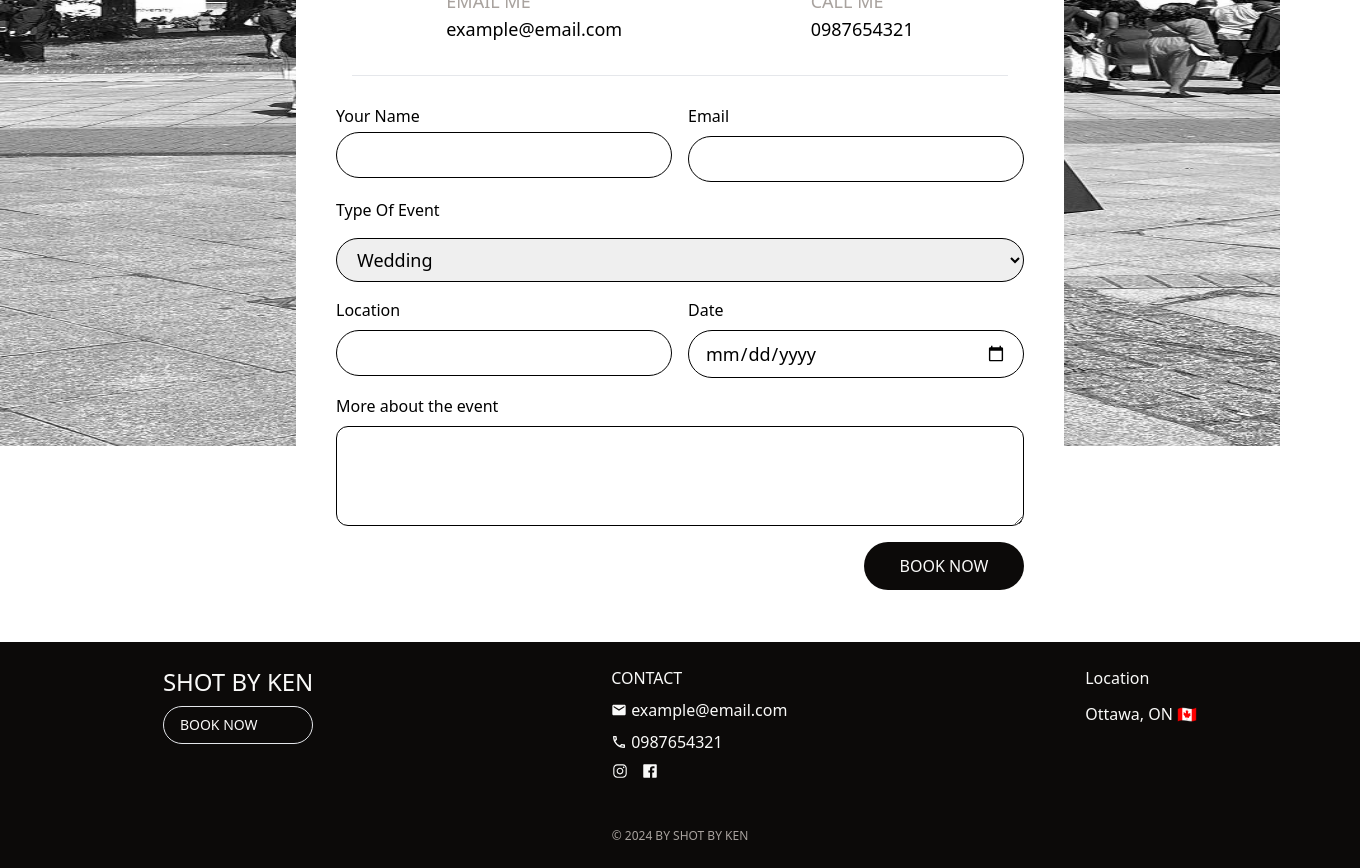
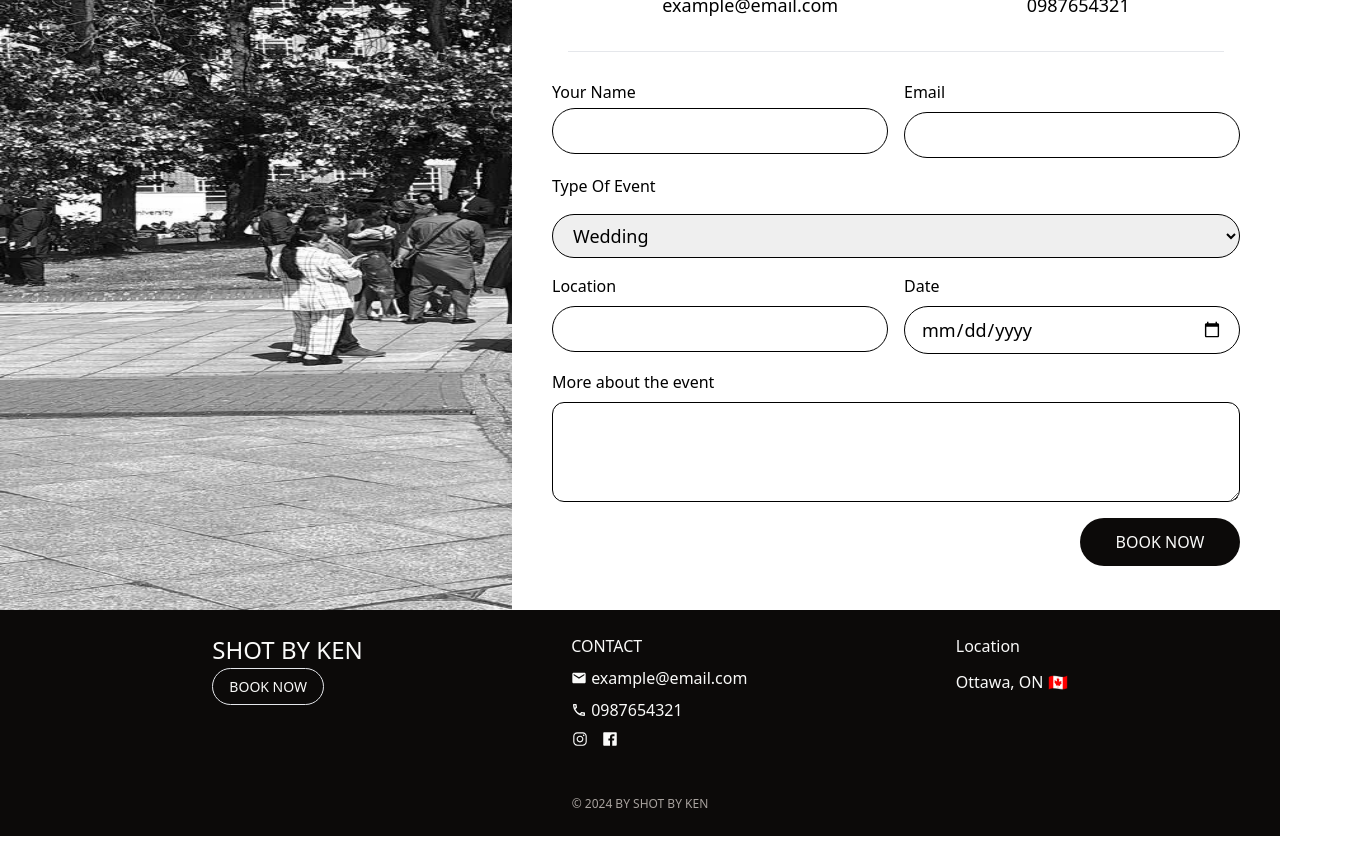
Before and after one commit to Ifefolarin/shot-by-ken, a React (Vite) app: page /contact in a window 1280 px wide. Shown: the part 354-1222 px from the top of the page, 1360 px wide, since content can reach past the window. After the commit the page ends 1190 px from the top, so only its background shows below. Built offline with nearby package versions, Linux system fonts and the light colour scheme.

Commit message:
update All

```diff
--- a/src/features/contact/ContactForm.jsx
+++ b/src/features/contact/ContactForm.jsx
@@ -1,11 +1,14 @@
 import { useState } from "react";
 import Button from "../../ui/Button";
+import ContactDetails from "./ContactDetails";
 
 function ContactForm() {
   const [name, setName] = useState("");
   const [eventType, setEventType] = useState("");
 
   return (
+    <div className="flex flex-col items-center float-right gap-4 px-2 py-2 mt-2 bg-white md:py-8 lg: md:px-10">
+      <ContactDetails />
       <form method="POST">
         <div className="flex flex-col justify-center gap-4 py-3 sm:gap-4">
           <div className="flex flex-col gap-4 sm:flex-row">
@@ -71,6 +74,7 @@ function ContactForm() {
           </div>
         </div>
       </form>
+    </div>
   );
 }
 
--- a/src/pages/Contact.jsx
+++ b/src/pages/Contact.jsx
@@ -1,10 +1,15 @@
-import ContactDetails from "../features/contact/ContactDetails";
 import ContactForm from "../features/contact/ContactForm";
+
+import akere from "../assets/akere.jpeg";
 
 function Contact() {
   return (
-    <div className="flex flex-col items-center gap-4 px-2 py-2 bg-white md:py-10 lg: md:px-10 ">
-      <ContactDetails />
+    <div>
+      <img
+        className="h-[200px] w-[24rem] md:h-[35rem] md:w-full lg:absolute lg:w-full lg:min-h-[70rem] lg:-z-10 grayscale transition-all duration-300"
+        src={akere}
+        alt="image of akere"
+      />
       <ContactForm />
     </div>
   );
--- a/src/pages/Packages.jsx
+++ b/src/pages/Packages.jsx
@@ -2,7 +2,7 @@ import PackageItems from "../features/packages/PackageItems";
 
 function Packages() {
   return (
-    <div className="">
+    <div className="py-4">
       <PackageItems />
     </div>
   );
--- a/src/ui/AppLayout.jsx
+++ b/src/ui/AppLayout.jsx
@@ -1,5 +1,4 @@
 import { Outlet } from "react-router-dom";
-import akere from "../assets/akere.jpeg";
 
 import Header from "./Header";
 import Footer from "./Footer";
@@ -8,16 +7,10 @@ function AppLayout() {
   return (
     <div className="grid h-screen grid-rows-[auto_1fr_auto]  ">
       <Header />
-      <img
-        className="h-[200px] w-[24rem] md:h-[35rem] md:w-full lg:absolute lg:w-full lg:h-dvh lg:-z-10 grayscale transition-all duration-300"
-        src={akere}
-        alt="image of akere"
-      />
-      <div className="flex flex-col">
-        <main className="mx-auto max-w-[120rem] px-1 sm:px-0">
-          <Outlet />
-        </main>
-      </div>
+
+      <main className="w-screen px-1 mx-auto sm:px-0">
+        <Outlet />
+      </main>
       <Footer />
     </div>
   );
--- a/src/ui/Button.jsx
+++ b/src/ui/Button.jsx
@@ -6,7 +6,7 @@ function Button({ children, type, disabled, to }) {
     primary:
       base +
       "bg-stone-950 py-3 sm:w-40 sm:float-right items-center w-full text-stone-50 hover:bg-stone-800 ",
-    small: base + "border hover:bg-stone-300 text-sm py-2 mb-2  ",
+    small: base + "border hover:bg-stone-300 text-sm py-2 mb-2",
   };
 
   if (to)
--- a/src/ui/Footer.jsx
+++ b/src/ui/Footer.jsx
@@ -6,12 +6,14 @@ import { IoLogoFacebook, IoLogoInstagram } from "react-icons/io";
 function Footer() {
   return (
     <div className="flex flex-col gap-4 px-6 py-6 bg-stone-950 text-stone-50">
-      <div className="flex flex-col justify-around gap-5 sm:flex-row">
+      <div className="flex flex-col gap-5 justify-evenly sm:flex-row">
         <div className="flex flex-col gap-2">
           <Logo />
-          <Button type="small" to="/contact">
-            Book now
-          </Button>
+          <div className="items-center">
+            <Button type="small" to="/contact">
+              Book now
+            </Button>
+          </div>
         </div>
 
         <div className="flex flex-col gap-2">
--- a/src/ui/Header.jsx
+++ b/src/ui/Header.jsx
@@ -3,7 +3,7 @@ import NavMenu from "./NavMenu";
 
 function Header() {
   return (
-    <div className="flex items-center justify-between xl:w-[85rem] px-4 py-2 sm:py-6 border-b-[1px] border-b-stone-500 lg:text-stone-50 sm:px-14">
+    <div className="flex items-center justify-between  px-4 py-2 sm:py-3 border-b-[1px] border-b-stone-500  sm:px-6">
       <Logo />
       <NavMenu />
     </div>
```
Lines whose indentation alone changed are shown as unchanged.
